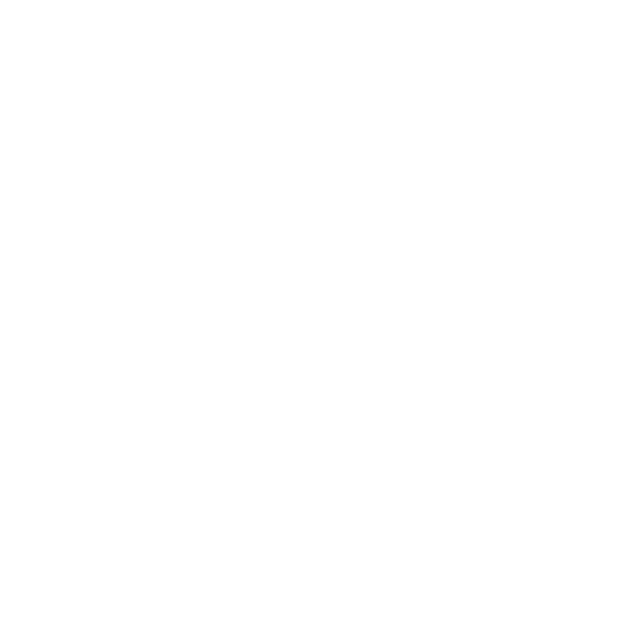
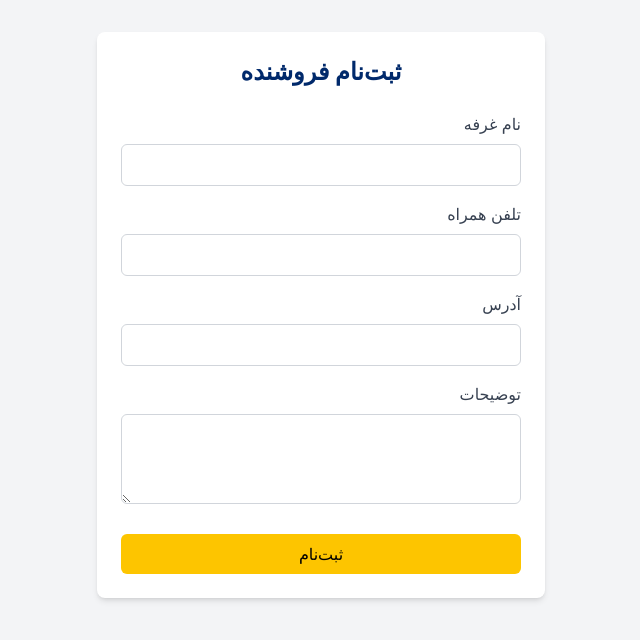
Before and after one commit to SabaAnsari2002/pwa-store, a React (Vite) app: page /seller-register in a window 1280 px wide. Before the commit this address had no page. Shown: the top 640 px of the page, without its empty margins (319-959 px from the left). Built offline with nearby package versions, Linux system fonts and the light colour scheme.

Commit message:
add login and register page for seller

```diff
--- a/package.json
+++ b/package.json
@@ -13,6 +13,7 @@
     "@radix-ui/react-select": "^2.1.5",
     "@radix-ui/react-slot": "^1.1.1",
     "03-bg-changer": "file:",
+    "axios": "^1.8.4",
     "class-variance-authority": "^0.7.1",
     "clsx": "^2.1.1",
     "gsap": "^3.12.7",
--- a/src/App.tsx
+++ b/src/App.tsx
@@ -29,23 +29,30 @@
 import SupportPageCustomer from "./pages/customer/SupportPage";
 import WalletPageCustomer from "./pages/customer/WalletPage";
 import WishlistPageCustomer from "./pages/customer/WishlistPage";
+import SellerRegister from "./pages/seller/SellerRegister"; // اضافه شده
+import SellerLogin from "./pages/seller/SellerLogin"; // اضافه شده
+
 const App: React.FC = () => {
     const [user, setUser] = useState<string | null>(localStorage.getItem("user"));
+    const [isSeller, setIsSeller] = useState<boolean>(localStorage.getItem("isSeller") === "true"); // اضافه شده
 
     return (
         <Router>
             <Routes>
                 {/* مسیرهای اصلی */}
-                <Route path="/" element={<Home user={user} setUser={setUser} />} />
+                <Route path="/" element={<Home user={user} setUser={setUser} isSeller={isSeller} setIsSeller={setIsSeller} />} />
                 <Route path="/login" element={<Login setUser={setUser} />} />
                 <Route path="/register" element={<Register />} />
                 <Route path="/category/:id" element={<CategoryPage />} />
                 <Route path="/subcategory/:id" element={<SubCategoryPage />} />
                 <Route path="/product/:id" element={<ProductDetailPage />} />
 
-                {/* مسیرهای پنل کاربری */}
+                {/* مسیرهای جدید فروشنده */}
+                <Route path="/seller-register" element={<SellerRegister setIsSeller={setIsSeller} />} />
+                <Route path="/seller-login" element={<SellerLogin setIsSeller={setIsSeller} />} />
 
-                <Route path="/seller-dashboard" element={<SellerDashboard />}>
+                {/* مسیرهای پنل فروشنده */}
+                <Route path="/seller-dashboard" element={<SellerDashboard isSeller={isSeller} />}>
                     <Route index element={<DashboardContent />} />
                     <Route path="products" element={<ProductManagement />} />
                     <Route path="orders" element={<OrderManagement />} />
@@ -57,7 +64,8 @@
                     <Route path="team" element={<TeamManagement />} />
                 </Route>
 
-                <Route path="/customer-dashboard" element={<CustomerDashboard />}>
+                {/* مسیرهای پنل کاربری */}
+                <Route path="/customer-dashboard" element={<CustomerDashboard user={user} />}>
                     <Route index element={<CustomerDashboardContent />} />
                     <Route path="orders" element={<OrdersPageCustomer />} />
                     <Route path="addresses" element={<AddressesPageCustomer />} />
@@ -70,9 +78,7 @@
                     <Route path="notifications" element={<NotificationsPageCustomer />} />
                     <Route path="loyalty" element={<LoyaltyPageCustomer />} />
                     <Route path="compare-products" element={<CompareProductsPageCustomer />} />
-
                 </Route>
-
             </Routes>
         </Router>
     );
--- a/src/components/Header.tsx
+++ b/src/components/Header.tsx
@@ -4,13 +4,17 @@
 
 const Header: React.FC = () => {
 	const [user, setUser] = useState<string | null>(null);
+	const [isSeller, setIsSeller] = useState<boolean>(false);
 	const [dropdownOpen, setDropdownOpen] = useState(false);
 	const navigate = useNavigate();
 	const dropdownRef = useRef<HTMLDivElement>(null);
 
 	useEffect(() => {
 		const savedUser = localStorage.getItem("user");
+		const sellerStatus = localStorage.getItem("isSeller") === "true";
+
 		if (savedUser) setUser(savedUser);
+		if (sellerStatus) setIsSeller(true);
 
 		const handleClickOutside = (event: MouseEvent) => {
 			if (dropdownRef.current && !dropdownRef.current.contains(event.target as Node)) {
@@ -24,8 +28,16 @@
 
 	const handleLogout = () => {
 		localStorage.removeItem("user");
+		localStorage.removeItem("isSeller");
 		setUser(null);
+		setIsSeller(false);
 		navigate("/");
+	};
+
+	const handleSellerLogout = () => {
+		localStorage.removeItem("isSeller");
+		setIsSeller(false);
+		setDropdownOpen(false);
 	};
 
 	const goToProfile = () => {
@@ -33,8 +45,17 @@
 		navigate("/customer-dashboard");
 	};
 
-	const goToCreateBooth = () => {
+	const goToSellerRegister = () => {
 		setDropdownOpen(false);
+		navigate("/seller-register");
+	};
+
+	const goToSellerLogin = () => {
+		setDropdownOpen(false);
+		navigate("/seller-login");
+	};
+
+	const goToSellerDashboard = () => {
 		navigate("/seller-dashboard");
 	};
 
@@ -56,6 +77,15 @@
 						</svg>
 					</a>
 
+					{isSeller && (
+						<button
+							className="bg-[#FDC500] text-black px-4 py-1 rounded hover:bg-yellow-400"
+							onClick={goToSellerDashboard}
+						>
+							ورود به غرفه
+						</button>
+					)}
+
 					{user ? (
 						<button onClick={() => setDropdownOpen(!dropdownOpen)} title="پروفایل">
 							<svg className="w-6 h-6 text-white hover:text-[#FDC500]" fill="none" stroke="currentColor" viewBox="0 0 24 24">
@@ -75,7 +105,20 @@
 						<div className="absolute top-10 left-0 bg-white text-black shadow-md rounded-lg p-4 w-48 text-right z-50">
 							<p className="mb-2 font-semibold text-sm truncate">{user}</p>
 							<button onClick={goToProfile} className="block w-full text-right hover:text-[#00509D]">پروفایل</button>
-							<button onClick={goToCreateBooth} className="block w-full text-right hover:text-[#00509D] mt-2">ایجاد غرفه</button>
+							{isSeller ? (
+								<button onClick={handleSellerLogout} className="block w-full text-right hover:text-[#00509D] mt-2">
+									خروج از غرفه
+								</button>
+							) : (
+								<>
+									<button onClick={goToSellerRegister} className="block w-full text-right hover:text-[#00509D] mt-2">
+										ایجاد غرفه
+									</button>
+									<button onClick={goToSellerLogin} className="block w-full text-right hover:text-[#00509D] mt-2">
+										ورود فروشنده
+									</button>
+								</>
+							)}
 							<button onClick={handleLogout} className="block w-full text-right text-red-600 mt-2 hover:text-red-800">خروج</button>
 						</div>
 					)}
--- /dev/null
+++ b/src/pages/seller/SellerLogin.tsx
@@ -0,0 +1,62 @@
+import React, { useState } from "react";
+import { useNavigate } from "react-router-dom";
+
+const SellerLogin: React.FC = () => {
+    const [credentials, setCredentials] = useState({
+        phone: "",
+        password: ""
+    });
+    const navigate = useNavigate();
+
+    const handleChange = (e: React.ChangeEvent<HTMLInputElement>) => {
+        const { name, value } = e.target;
+        setCredentials(prev => ({ ...prev, [name]: value }));
+    };
+
+    const handleSubmit = (e: React.FormEvent) => {
+        e.preventDefault();
+        // در اینجا اطلاعات لاگین به سرور ارسال می‌شود
+        localStorage.setItem("isSeller", "true");
+        navigate("/seller-dashboard");
+    };
+
+    return (
+        <div className="min-h-screen bg-gray-100 py-8" style={{ direction: "rtl" }}>
+            <div className="max-w-md mx-auto bg-white rounded-lg shadow-md p-6">
+                <h2 className="text-2xl font-bold text-center mb-6 text-[#00296B]">ورود فروشنده</h2>
+                <form onSubmit={handleSubmit}>
+                    <div className="mb-4">
+                        <label className="block text-gray-700 mb-2">تلفن همراه</label>
+                        <input
+                            type="tel"
+                            name="phone"
+                            value={credentials.phone}
+                            onChange={handleChange}
+                            className="w-full px-3 py-2 border border-gray-300 rounded-md focus:outline-none focus:ring-2 focus:ring-[#FDC500]"
+                            required
+                        />
+                    </div>
+                    <div className="mb-6">
+                        <label className="block text-gray-700 mb-2">رمز عبور</label>
+                        <input
+                            type="password"
+                            name="password"
+                            value={credentials.password}
+                            onChange={handleChange}
+                            className="w-full px-3 py-2 border border-gray-300 rounded-md focus:outline-none focus:ring-2 focus:ring-[#FDC500]"
+                            required
+                        />
+                    </div>
+                    <button
+                        type="submit"
+                        className="w-full bg-[#FDC500] text-black py-2 rounded-md hover:bg-yellow-400 transition duration-300"
+                    >
+                        ورود
+                    </button>
+                </form>
+            </div>
+        </div>
+    );
+};
+
+export default SellerLogin;
--- /dev/null
+++ b/src/pages/seller/SellerRegister.tsx
@@ -0,0 +1,85 @@
+import React, { useState } from "react";
+import { useNavigate } from "react-router-dom";
+
+const SellerRegister: React.FC = () => {
+    const [formData, setFormData] = useState({
+        shopName: "",
+        phone: "",
+        address: "",
+        description: ""
+    });
+    const navigate = useNavigate();
+
+    const handleChange = (e: React.ChangeEvent<HTMLInputElement | HTMLTextAreaElement>) => {
+        const { name, value } = e.target;
+        setFormData(prev => ({ ...prev, [name]: value }));
+    };
+
+    const handleSubmit = (e: React.FormEvent) => {
+        e.preventDefault();
+        // در اینجا اطلاعات فروشنده به سرور ارسال می‌شود
+        localStorage.setItem("isSeller", "true");
+        navigate("/seller-login");
+    };
+
+    return (
+        <div className="min-h-screen bg-gray-100 py-8" style={{ direction: "rtl" }}>
+            <div className="max-w-md mx-auto bg-white rounded-lg shadow-md p-6">
+                <h2 className="text-2xl font-bold text-center mb-6 text-[#00296B]">ثبت‌نام فروشنده</h2>
+                <form onSubmit={handleSubmit}>
+                    <div className="mb-4">
+                        <label className="block text-gray-700 mb-2">نام غرفه</label>
+                        <input
+                            type="text"
+                            name="shopName"
+                            value={formData.shopName}
+                            onChange={handleChange}
+                            className="w-full px-3 py-2 border border-gray-300 rounded-md focus:outline-none focus:ring-2 focus:ring-[#FDC500]"
+                            required
+                        />
+                    </div>
+                    <div className="mb-4">
+                        <label className="block text-gray-700 mb-2">تلفن همراه</label>
+                        <input
+                            type="tel"
+                            name="phone"
+                            value={formData.phone}
+                            onChange={handleChange}
+                            className="w-full px-3 py-2 border border-gray-300 rounded-md focus:outline-none focus:ring-2 focus:ring-[#FDC500]"
+                            required
+                        />
+                    </div>
+                    <div className="mb-4">
+                        <label className="block text-gray-700 mb-2">آدرس</label>
+                        <input
+                            type="text"
+                            name="address"
+                            value={formData.address}
+                            onChange={handleChange}
+                            className="w-full px-3 py-2 border border-gray-300 rounded-md focus:outline-none focus:ring-2 focus:ring-[#FDC500]"
+                            required
+                        />
+                    </div>
+                    <div className="mb-6">
+                        <label className="block text-gray-700 mb-2">توضیحات</label>
+                        <textarea
+                            name="description"
+                            value={formData.description}
+                            onChange={handleChange}
+                            className="w-full px-3 py-2 border border-gray-300 rounded-md focus:outline-none focus:ring-2 focus:ring-[#FDC500]"
+                            rows={3}
+                        />
+                    </div>
+                    <button
+                        type="submit"
+                        className="w-full bg-[#FDC500] text-black py-2 rounded-md hover:bg-yellow-400 transition duration-300"
+                    >
+                        ثبت‌نام
+                    </button>
+                </form>
+            </div>
+        </div>
+    );
+};
+
+export default SellerRegister;
```
Also changed, not shown: 1 other file (tests, documents, lock files or other folders).
